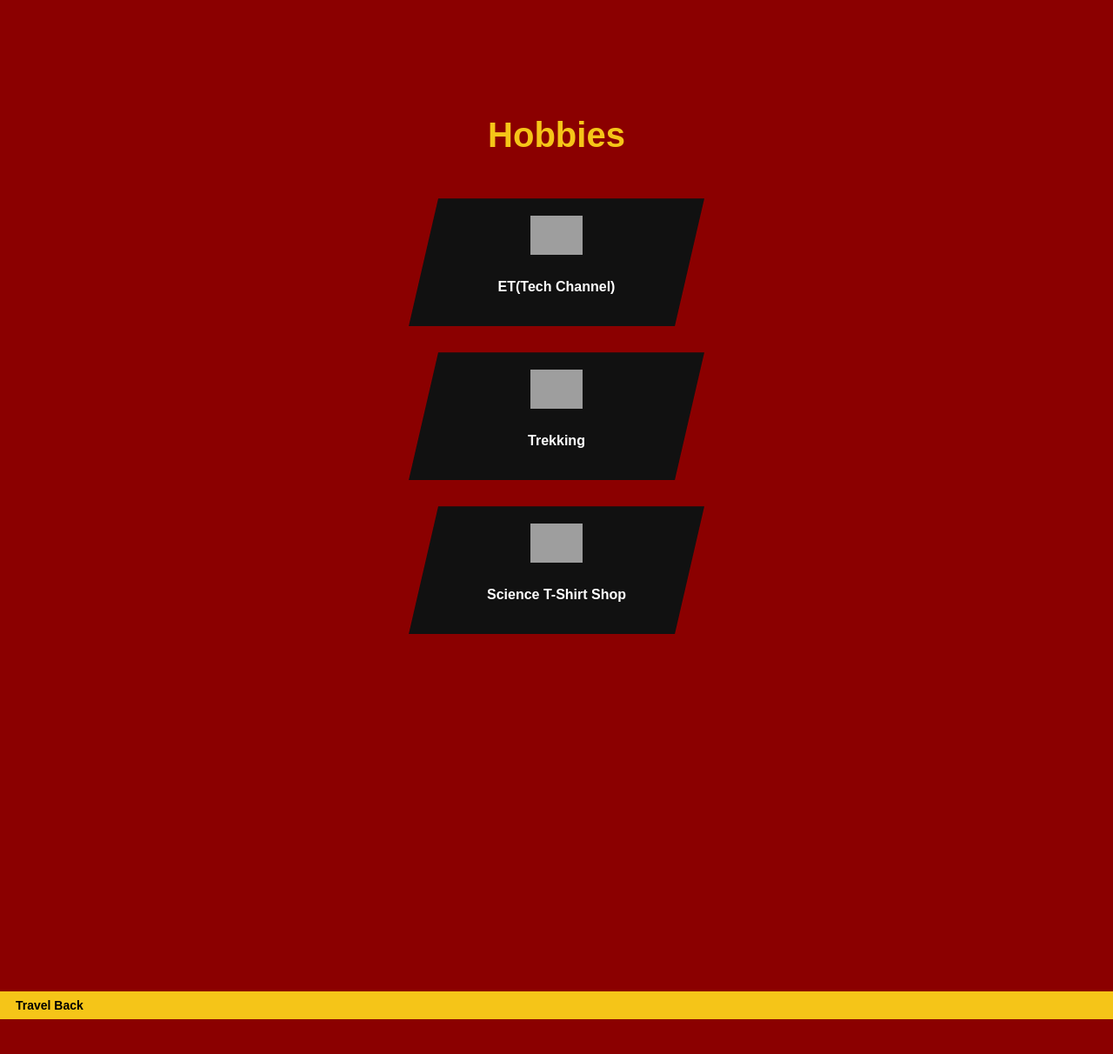
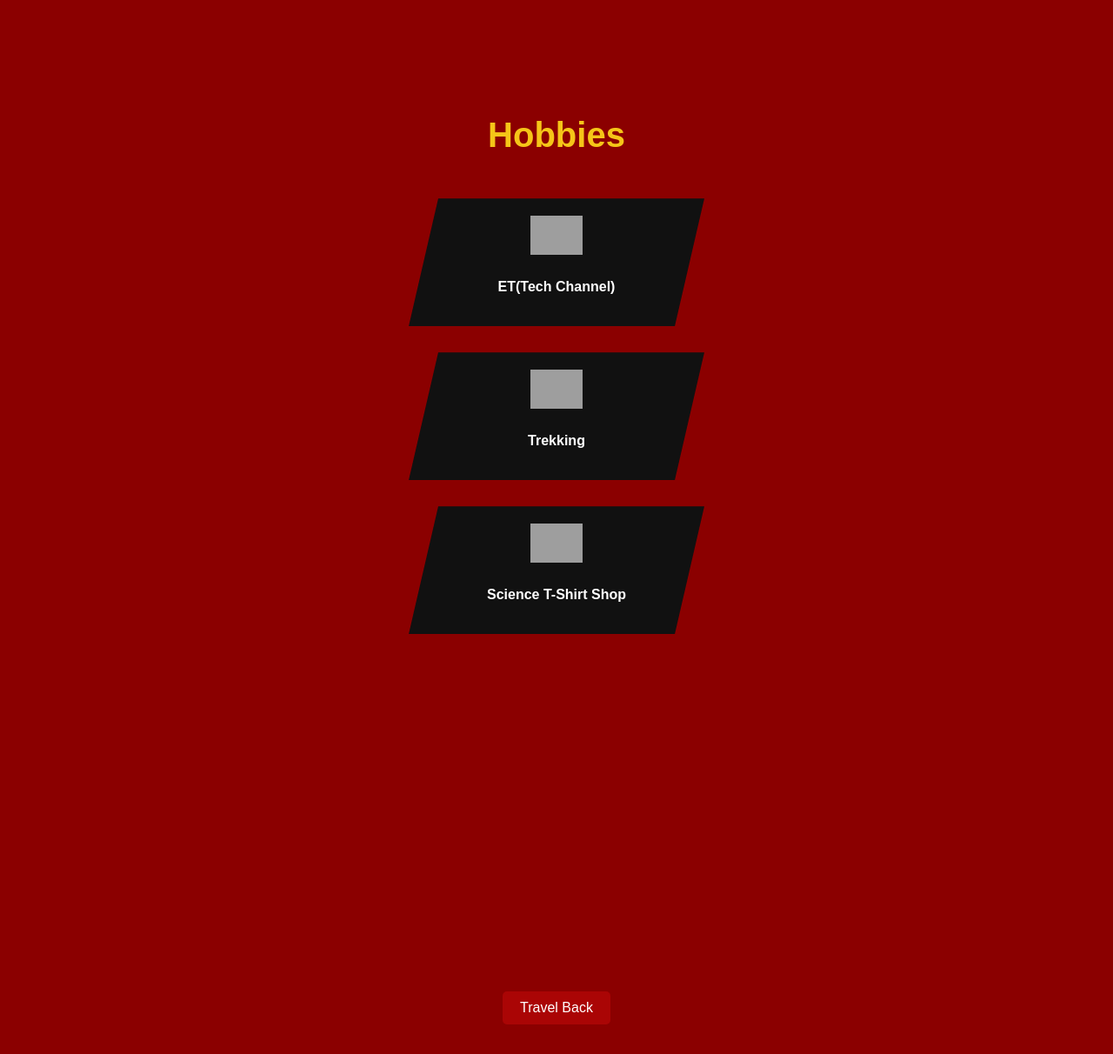
Before and after one commit to nanosrini/nanosrini.github.io, a Jekyll site: the page home/hobbies.html, which Jekyll copies as it is, in a window 1280 px wide. Shown: the whole page at 87% size. Built offline with Jekyll 4.4.1, drawn with Linux system fonts in a browser that asks for light colours; after the commit the page ends 1178 px from its top, so only the background shows below that; grey boxes are pictures that could not be loaded.

Commit message:
Update hobbies.html

```diff
--- a/home/hobbies.html
+++ b/home/hobbies.html
@@ -59,24 +59,27 @@
     }
 
     /* === BACK BUTTON === */
-    .back-button {
-      display: block;
-      margin: 40px auto;
-      padding: 8px 18px;
-      font-size: 14px;
-      font-weight: bold;
-      color: #000;
-      background: #f5c518;
-      border: none;
-      cursor: pointer;
-      text-decoration: none;
-      transition: all 0.3s;
-    }
+    .back-btn-container {
+  display: flex;
+  justify-content: center;
+  margin-top: 40px;
+}
 
-    .back-button:hover {
-      background: #fff176;
-      transform: scale(1.05);
-    }
+.back-btn {
+  background-color: #aa0505; /* Marvel red */
+  color: white;
+  text-decoration: none;
+  padding: 10px 20px;
+  font-size: 16px;
+  border-radius: 5px;
+  transition: background 0.3s ease, transform 0.2s ease;
+}
+
+.back-btn:hover {
+  background-color: #f5c518; /* Marvel yellow */
+  color: black;
+  transform: scale(1.05);
+}
   </style>
 </head>
 <body>
@@ -101,7 +104,9 @@
   </section>
 
   <!-- Back Button -->
-  <a href="index.html" class="back-button">Travel Back</a>
+<div class="back-btn-container">
+  <a href="#top" class="back-btn">Travel Back</a>
+</div>
 
 </body>
 </html>
```
